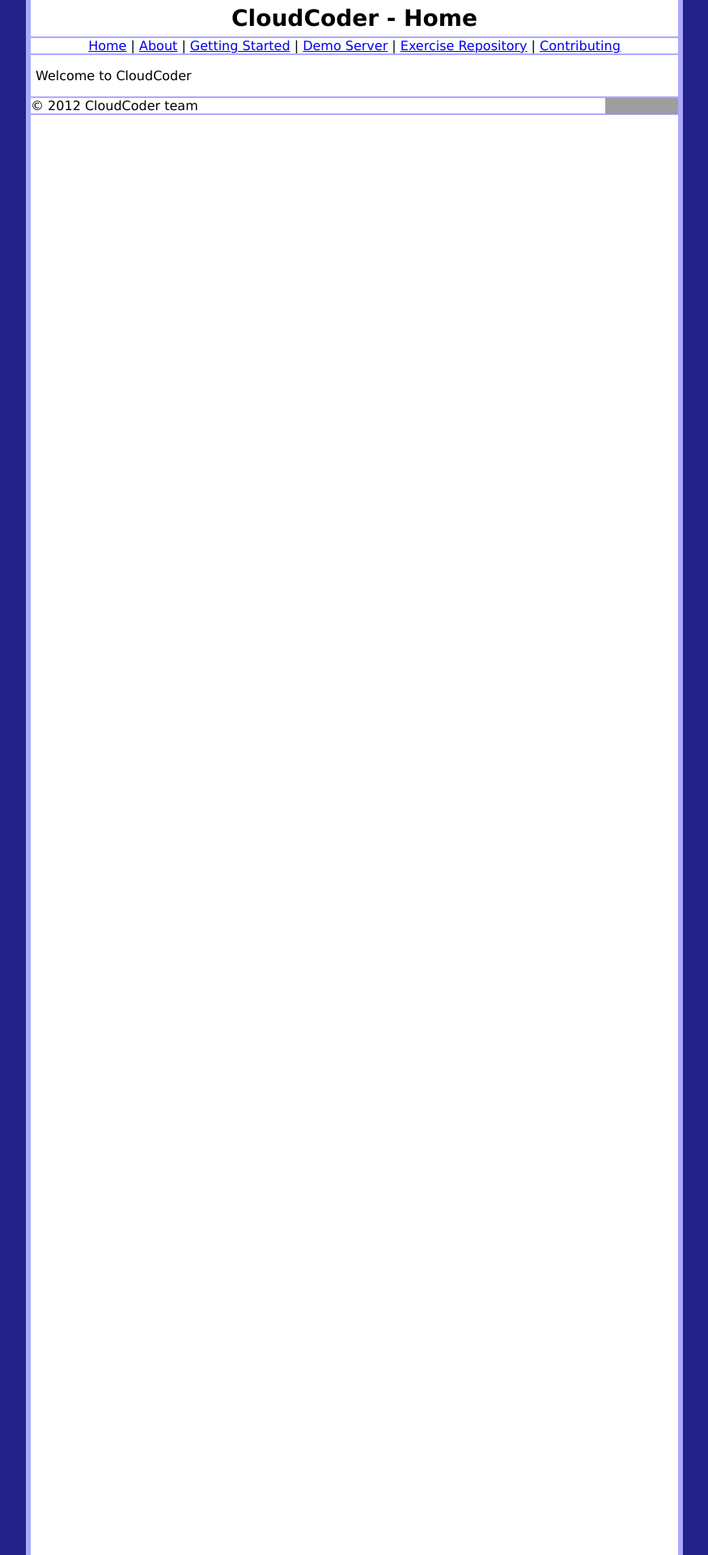
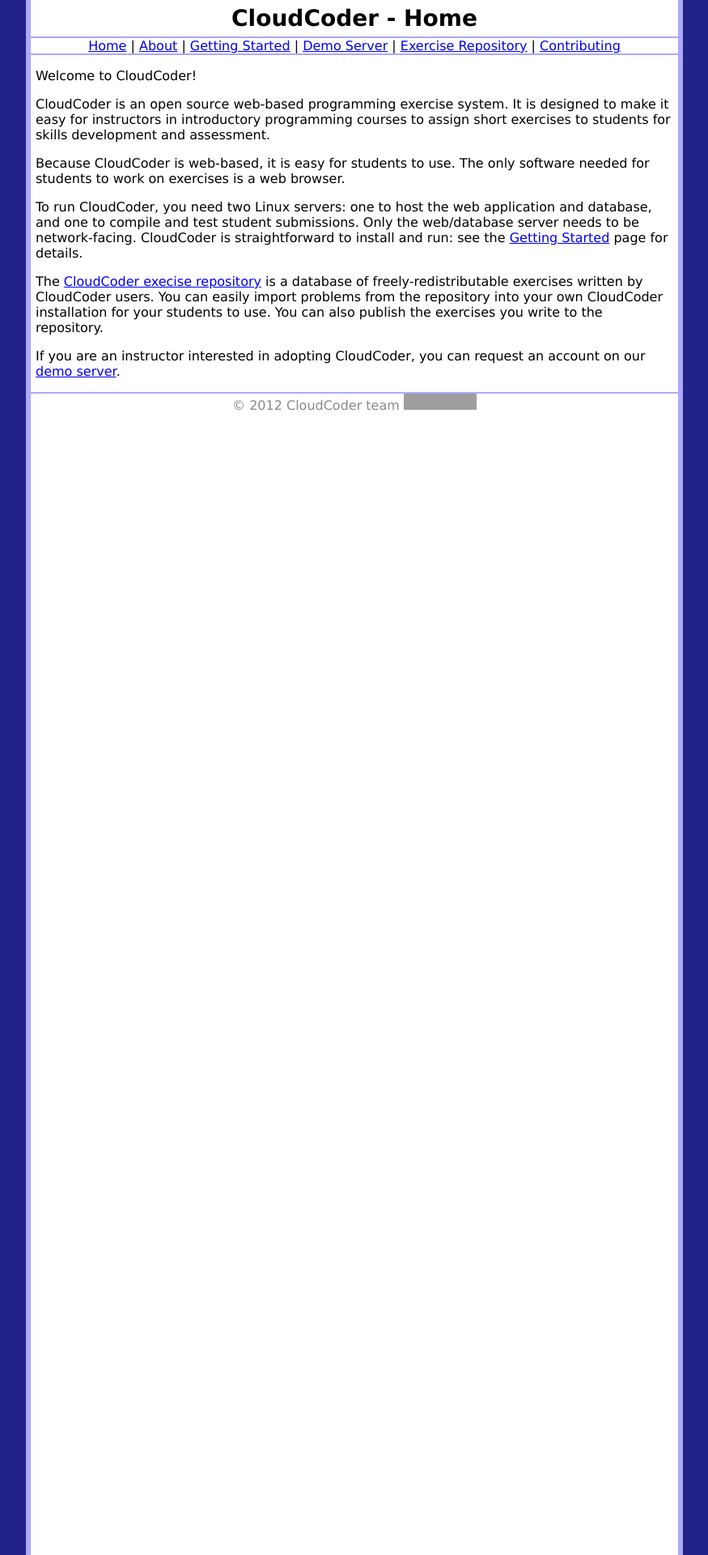
Before and after one commit to daveho/CloudCoderWebsite, a Jekyll site: the page built from index.html, in a window 1280 px wide. Shown: the top 1920 px of the page at 81% size, without its empty margins (202-1077 px from the left). Built offline with Jekyll 4.4.1, drawn with Linux system fonts in a browser that asks for light colours; grey boxes are pictures that could not be loaded.

Commit message:
working on front page

```diff
--- a/_layouts/default.html
+++ b/_layouts/default.html
@@ -13,7 +13,7 @@
 			<a href="/about.html">About</a> |
 			<a href="/getstarted.html">Getting Started</a> |
 			<a href="/demo.html">Demo Server</a> |
-			<a href="/repos.html">Exercise Repository</a> |
+			<a href="/repository.html">Exercise Repository</a> |
 			<a href="/contribute.html">Contributing</a>
 		</div>
 
@@ -23,7 +23,7 @@
 
 		<div class="footer">
 			&copy; 2012 CloudCoder team
-      <span class="license"><a rel="license" href="http://creativecommons.org/licenses/by-sa/3.0/"><img alt="Creative Commons License" style="border-width:0" src="http://i.creativecommons.org/l/by-sa/3.0/80x15.png" /></a></span>
+			<a rel="license" href="http://creativecommons.org/licenses/by-sa/3.0/"><img alt="Creative Commons License" style="border-width:0" src="http://i.creativecommons.org/l/by-sa/3.0/80x15.png" /></a>
 		</div>
 	</body>
 
--- a/css/cloudcoder.css
+++ b/css/cloudcoder.css
@@ -25,6 +25,8 @@ body {
 
 .topnav {
 	text-align: center;
+	border-top: 2px solid #aaf;
+	border-bottom: 2px solid #aaf;
 }
 
 .content {
@@ -34,11 +36,8 @@ body {
 .footer {
 }
 
-.license {
-	float: right;
+.footer {
+	text-align: center;
+	color: #888;
+	border-top: 2px solid #aaf;
 }
-
-.topnav, .footer {
-	border-top: 2px solid #aaf;
-	border-bottom: 2px solid #aaf;
-}
--- a/index.html
+++ b/index.html
@@ -2,4 +2,41 @@
 layout: default
 title: Home
 ---
-<p> Welcome to CloudCoder </p>
+<p>
+Welcome to CloudCoder!
+</p>
+
+<p>
+CloudCoder is an open source web-based programming exercise system.
+It is designed to make it easy for instructors in introductory
+programming courses to assign short exercises to students for
+skills development and assessment.
+</p>
+
+<p>
+Because CloudCoder is web-based, it is easy for students to
+use.  The only software needed for students to work on exercises
+is a web browser.
+</p>
+
+<p>
+To run CloudCoder, you need two Linux servers: one to host the
+web application and database, and one to compile and test student
+submissions.  Only the web/database server needs to be
+network-facing.  CloudCoder is straightforward to
+install and run: see the <a href="getstarted.html">Getting Started</a>
+page for details.
+</p>
+
+<p>
+The <a href="repository.html">CloudCoder execise repository</a>
+is a database of freely-redistributable exercises written by
+CloudCoder users.  You can easily import problems from the repository
+into your own CloudCoder installation for your students to
+use.  You can also publish the exercises you write to the repository.
+</p>
+
+<p>
+If you are an instructor interested in adopting CloudCoder,
+you can request an account on our <a href="demo.html">demo server</a>.
+</p>
```
Also changed, not shown: 2 other files.
